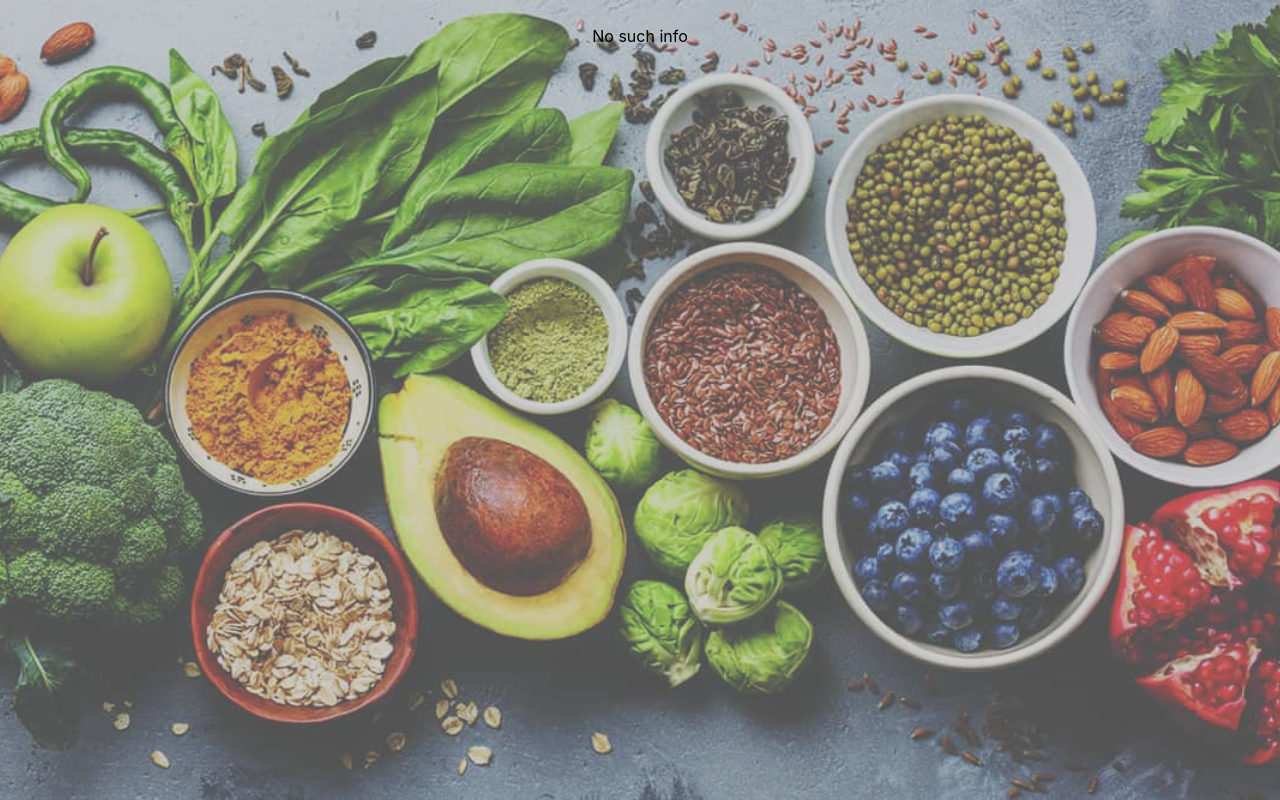
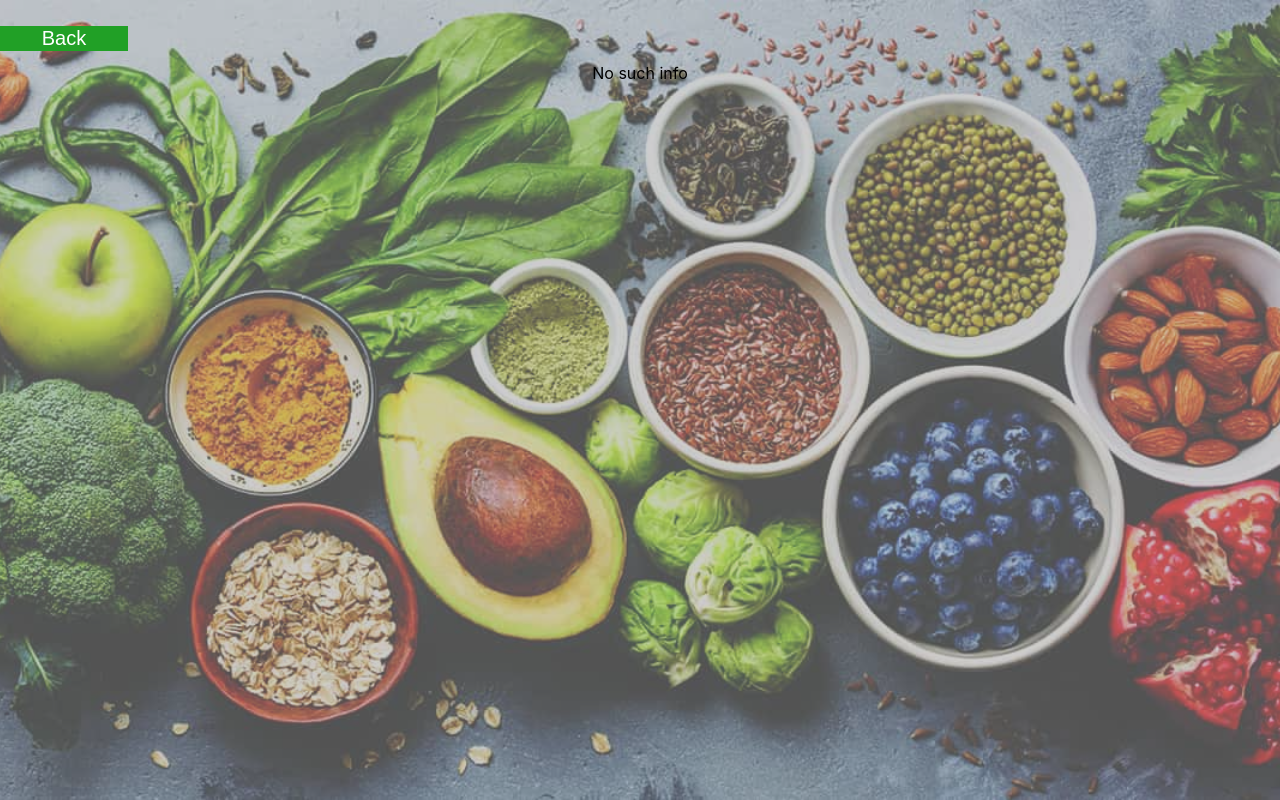
Before and after one commit to iliyanBachiyski/recipe-app, a React (Create React App) app: page /recipes in a window 1280 px wide. Built offline with nearby package versions, Linux system fonts and the light colour scheme; the HTML template or start-up script is replaced by a standard one.

Commit message:
Implemented back button in CardContainer component.

```diff
--- a/src/App.js
+++ b/src/App.js
@@ -257,17 +257,21 @@ class App extends Component {
                 {error}
                 <div className={classes.SearchCardContainer}>{searchCards}</div>
                 {spinner}
-                <Button
-                  label="Search"
-                  click={this.submitSearchHandler}
-                  disabled={this.state.searchBarConfig.value === ""}
-                />
+                <div className={classes.ButtonContainer}>
+                  <Button
+                    label="Search"
+                    click={this.submitSearchHandler}
+                    disabled={this.state.searchBarConfig.value === ""}
+                  />
+                </div>
               </React.Fragment>
             )}
           />
           <Route
             path="/recipes"
-            render={() => <CardContainer recipes={this.state.recipes} />}
+            render={props => (
+              <CardContainer {...props} recipes={this.state.recipes} />
+            )}
           />
         </div>
       </div>
--- a/src/App.module.css
+++ b/src/App.module.css
@@ -20,3 +20,7 @@
   justify-content: space-around;
   margin-top: 2%;
 }
+
+.App .ButtonContainer {
+  height: 5%;
+}
--- a/src/components/Button/Button.module.css
+++ b/src/components/Button/Button.module.css
@@ -1,6 +1,6 @@
 .Button {
-  height: 5%;
-  /*  margin-top: 2%; */
+  height: 100%;
+  width: 100%;
 }
 
 .Button button {
--- a/src/components/CardContainer/CardContainer.js
+++ b/src/components/CardContainer/CardContainer.js
@@ -1,8 +1,12 @@
 import React, { Component } from "react";
 import Card from "./Card/Card";
 import classes from "./CardContainer.module.css";
+import Button from "../Button/Button";
 
 class CardContainer extends Component {
+  handleBackClick = () => {
+    this.props.history.replace("/");
+  };
   render() {
     let cards = null;
     if (this.props.recipes.length > 0) {
@@ -16,7 +20,14 @@ class CardContainer extends Component {
     } else {
       cards = <div>No such info</div>;
     }
-    return <div className={classes.CardContainer}>{cards}</div>;
+    return (
+      <div className={classes.CardContainer}>
+        <div className={classes.BackContainer}>
+          <Button click={this.handleBackClick} label="Back" />
+        </div>
+        {cards}
+      </div>
+    );
   }
 }
 
--- a/src/components/CardContainer/CardContainer.module.css
+++ b/src/components/CardContainer/CardContainer.module.css
@@ -4,3 +4,12 @@
   justify-content: space-around;
   margin-top: 2%;
 }
+
+.CardContainer .BackContainer {
+  width: 100%;
+  margin-bottom: 1%;
+}
+
+.CardContainer .BackContainer button {
+  float: left;
+}
```
